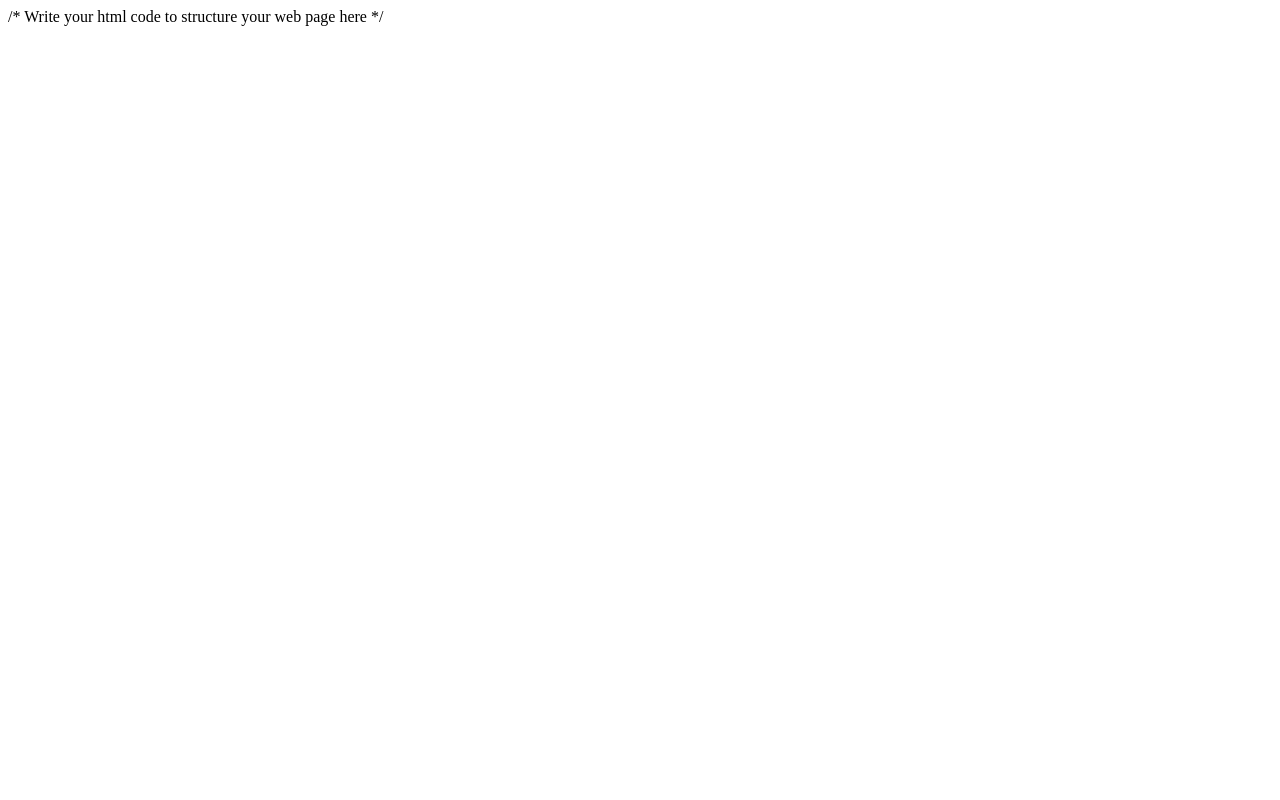
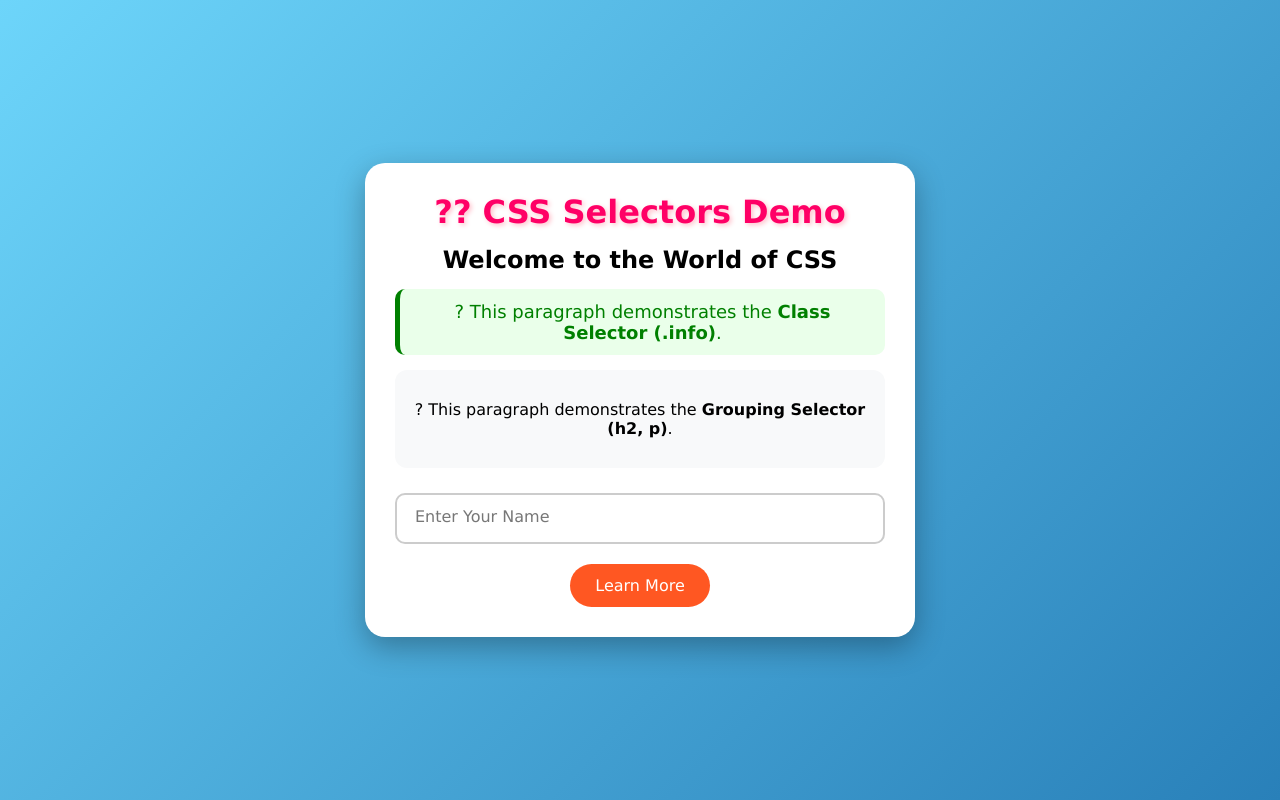
Before and after one commit to sanjai0000/sanjaipro3, a website: page index.html in a window 1280 px wide. Drawn offline with Linux system fonts and the light colour scheme.

Commit message:
Update index.html

```diff
--- a/index.html
+++ b/index.html
@@ -1,19 +1,184 @@
 <!DOCTYPE html>
 <html lang="en">
 <head>
-    <meta charset="UTF-8">
-    <title>Basic CSS Selectors</title>
+<meta charset="UTF-8">
+<meta name="viewport" content="width=device-width, initial-scale=1.0">
+<title>Creative CSS Selectors Demo</title>
 
-    <style>
-        /* Write your CSS here */
+<style>
 
-    </style>
+/* Universal Selector */
+*{
+    margin:0;
+    padding:0;
+    box-sizing:border-box;
+    font-family:Verdana, Geneva, Tahoma, sans-serif;
+}
 
+/* Body */
+body{
+    background:linear-gradient(135deg,#6dd5fa,#2980b9);
+    display:flex;
+    justify-content:center;
+    align-items:center;
+    height:100vh;
+}
+
+/* Container */
+.container{
+    width:550px;
+    background:white;
+    padding:30px;
+    border-radius:20px;
+    text-align:center;
+    box-shadow:0 10px 30px rgba(0,0,0,0.3);
+    animation:fadeIn 1s ease-in-out;
+}
+
+/* Element Selector */
+h1{
+    color:navy;
+    margin-bottom:15px;
+}
+
+/* ID Selector */
+#heading{
+    color:#ff0066;
+    text-shadow:2px 2px 5px pink;
+}
+
+/* Grouping Selector */
+h2,p{
+    margin:15px 0;
+}
+
+/* Class Selector */
+.info{
+    color:green;
+    font-size:18px;
+    background:#eaffea;
+    padding:12px;
+    border-left:5px solid green;
+    border-radius:10px;
+}
+
+/* Card */
+.card{
+    background:#f8f9fa;
+    padding:15px;
+    border-radius:12px;
+    margin-top:15px;
+    transition:0.4s;
+}
+
+.card:hover{
+    transform:scale(1.05);
+    box-shadow:0 5px 15px rgba(0,0,0,0.2);
+}
+
+/* Animated Text Box */
+.input-box{
+    position:relative;
+    width:100%;
+    margin-top:25px;
+}
+
+.input-box input{
+    width:100%;
+    padding:14px;
+    font-size:16px;
+    border:2px solid #ccc;
+    border-radius:10px;
+    outline:none;
+    transition:0.4s;
+}
+
+.input-box label{
+    position:absolute;
+    left:15px;
+    top:14px;
+    color:#777;
+    background:white;
+    padding:0 5px;
+    transition:0.4s;
+    pointer-events:none;
+}
+
+.input-box input:focus,
+.input-box input:valid{
+    border-color:#ff5722;
+    box-shadow:0 0 12px rgba(255,87,34,0.5);
+}
+
+.input-box input:focus + label,
+.input-box input:valid + label{
+    top:-10px;
+    left:12px;
+    color:#ff5722;
+    font-size:13px;
+    font-weight:bold;
+}
+
+/* Button */
+button{
+    margin-top:20px;
+    padding:12px 25px;
+    border:none;
+    border-radius:25px;
+    background:#ff5722;
+    color:white;
+    font-size:16px;
+    cursor:pointer;
+    transition:0.4s;
+}
+
+button:hover{
+    background:#e64a19;
+    transform:translateY(-3px);
+}
+
+/* Animation */
+@keyframes fadeIn{
+    from{
+        opacity:0;
+        transform:translateY(30px);
+    }
+    to{
+        opacity:1;
+        transform:translateY(0);
+    }
+}
+
+</style>
 </head>
 
 <body>
 
-     /* Write your html code to structure your web page here */
+<div class="container">
+
+<h1 id="heading">?? CSS Selectors Demo</h1>
+
+<h2>Welcome to the World of CSS</h2>
+
+<p class="info">
+? This paragraph demonstrates the <strong>Class Selector (.info)</strong>.
+</p>
+
+<div class="card">
+    <p>
+    ? This paragraph demonstrates the <strong>Grouping Selector (h2, p)</strong>.
+    </p>
+</div>
+
+<!-- Animated Text Box -->
+<div class="input-box">
+    <input type="text" id="username" required>
+    <label for="username">Enter Your Name</label>
+</div>
+
+<button>Learn More</button>
+
+</div>
 
 </body>
 </html>
```
